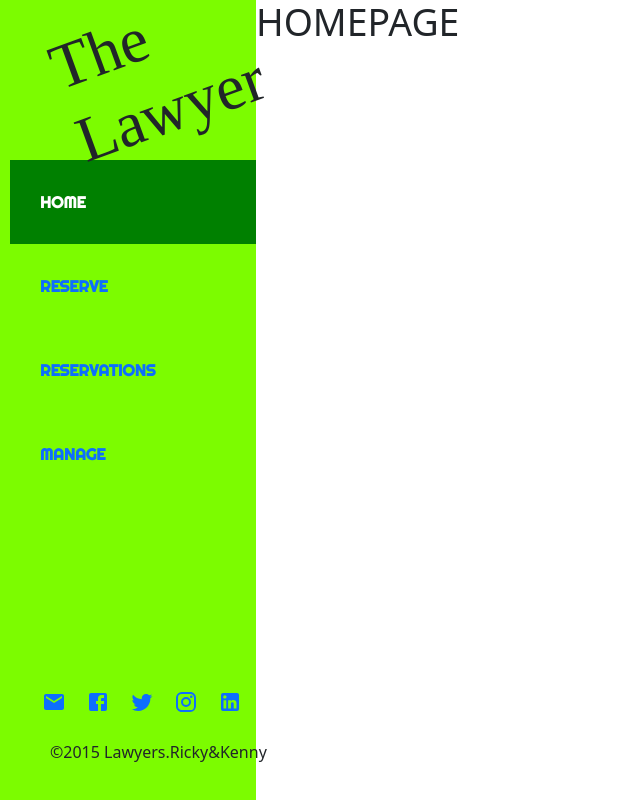
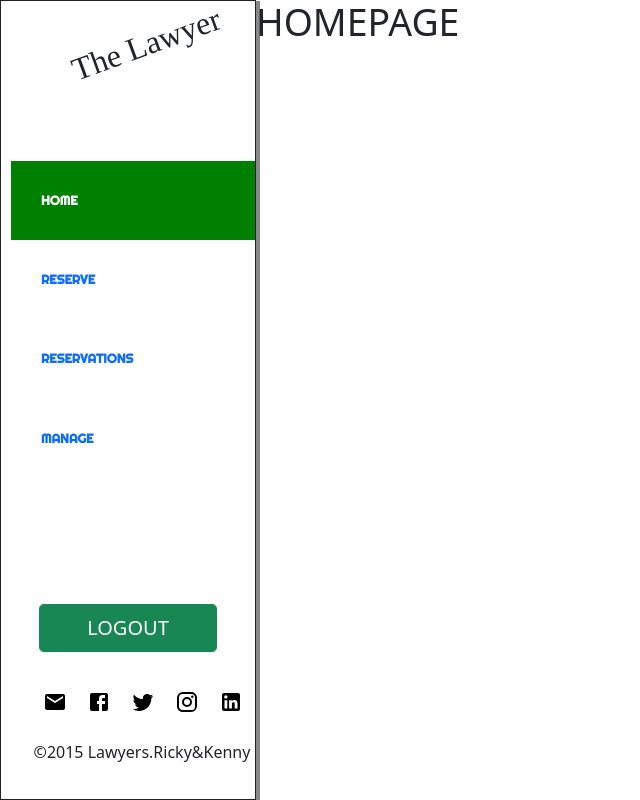
Before and after one commit to helio3197/book-a-lawyer-app-frontend, a React (Create React App) app: page / in a window 1024 px wide. Shown: the whole page, without its empty margins (0-640 px from the left). Built offline with nearby package versions, Linux system fonts and the light colour scheme; a web font is replaced by a local one.

Commit message:
clean up the navabar on different screens

```diff
--- a/src/assets/stylesheets/_Sidebar.scss
+++ b/src/assets/stylesheets/_Sidebar.scss
@@ -55,10 +55,18 @@
 
 .mobile-head {
   border-bottom: 1px solid;
+  padding-top: 15px;
+  padding-bottom: 8px;
 }
 
 .desktop-head {
   display: none;
+}
+
+.logoutb {
+  width: 50% !important;
+  margin: auto;
+  padding-bottom: 20px;
 }
 
 @media screen and (min-width: 913px) and (max-width: 1199px) {
@@ -75,7 +83,8 @@
     flex-direction: column;
     width: 25vw;
     height: 100vh;
-    background-color: #7cfc00;
+    border: 0.5px solid;
+    box-shadow: 4px 1px #888;
   }
 
   .desktop-links {
@@ -89,16 +98,16 @@
   }
 
   .desktop-logo {
-    padding: 8px 25px 25px 65px;
+    padding: 30px 25px 10px 65px;
     font-family: 'Water Brush', cursive;
-    font-size: 4rem;
+    font-size: 2rem;
     transform: rotate(-20deg);
   }
 
   .desktop-link-item {
     padding: 30px;
     text-decoration: none;
-    font-size: 100%;
+    font-size: 80%;
     font-family: Righteous;
     font-weight: bolder;
   }
@@ -119,7 +128,16 @@
 
   .desktop-footer p {
     text-align: center;
-    padding-left: 50px;
+    padding-left: 30px;
+  }
+
+  .the-item {
+    color: black;
+  }
+
+  .logoutb {
+    width: 70% !important;
+    margin: auto;
   }
 }
 
@@ -149,10 +167,11 @@
 
   .desktop-top-head {
     height: 20vh;
+    padding-left: 10px;
   }
 
   .desktop-logo {
-    padding: 8px 25px 25px 65px;
+    padding: 40px 25px 10px 65px;
     font-family: 'Water Brush', cursive;
     font-size: 3rem;
     transform: rotate(-20deg);
@@ -189,4 +208,9 @@
   .the-item {
     color: black;
   }
+
+  .logoutb {
+    width: 70% !important;
+    margin: auto;
+  }
 }
--- a/src/components/layout/Sidebar.js
+++ b/src/components/layout/Sidebar.js
@@ -8,6 +8,7 @@ import TwitterIcon from '@mui/icons-material/Twitter';
 import InstagramIcon from '@mui/icons-material/Instagram';
 import LinkedInIcon from '@mui/icons-material/LinkedIn';
 import EmailIcon from '@mui/icons-material/Email';
+import Button from 'react-bootstrap/Button';
 
 const Sidebar = ({ children }) => {
   const [show, setShow] = useState(false);
@@ -38,7 +39,10 @@ const Sidebar = ({ children }) => {
               <NavLink style={({ isActive }) => ((isActive) ? { backgroundColor: 'green', color: 'white' } : {})} activeClassName="is-active" to="/Reservations" className="link-item">Reservations</NavLink>
               <NavLink style={({ isActive }) => ((isActive) ? { backgroundColor: 'green', color: 'white' } : {})} activeClassName="is-active" to="/Manage" className="link-item">Manage</NavLink>
             </nav>
-
+            <div className="d-grid gap-2 logoutb">
+              <Button variant="success" size="lg">LOGOUT</Button>
+              {' '}
+            </div>
           </>
           )}
         </header>
@@ -52,6 +56,10 @@ const Sidebar = ({ children }) => {
             <NavLink style={({ isActive }) => ((isActive) ? { backgroundColor: 'green', color: 'white' } : {})} activeClassName="is-active" to="/Reservations" className="desktop-link-item">RESERVATIONS</NavLink>
             <NavLink style={({ isActive }) => ((isActive) ? { backgroundColor: 'green', color: 'white' } : {})} activeClassName="is-active" to="/Manage" className="desktop-link-item">MANAGE</NavLink>
           </nav>
+          <div className="d-grid gap-2 logoutb">
+            <Button variant="success" size="lg">LOGOUT</Button>
+            {' '}
+          </div>
           <footer className="desktop-footer">
             <ul className="footer-list">
               <li>
```
